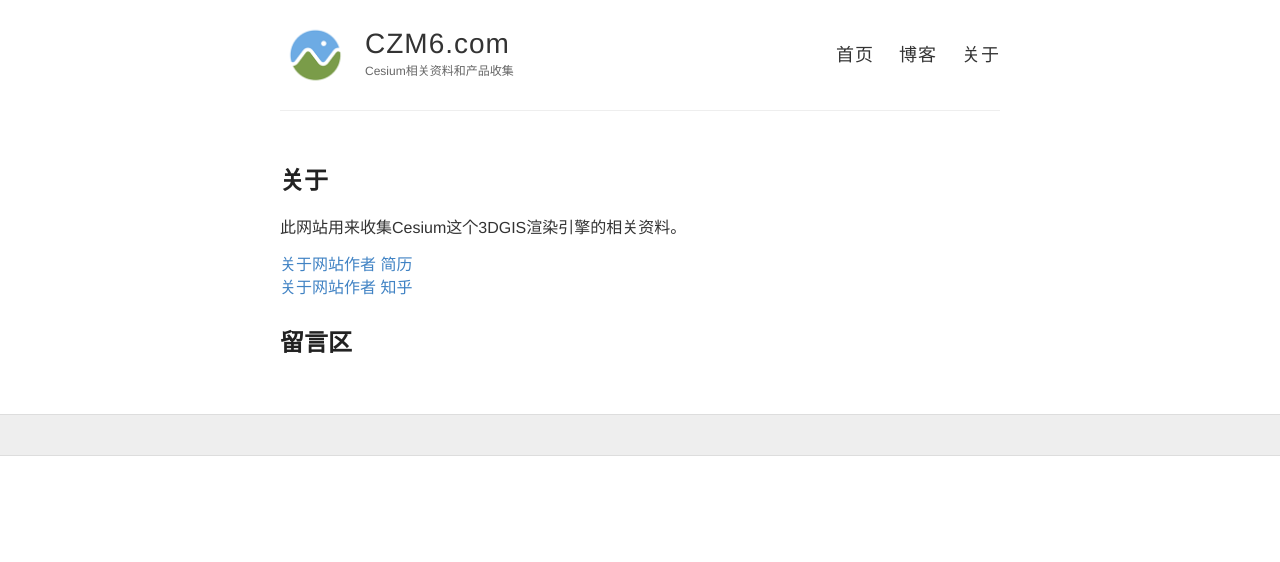
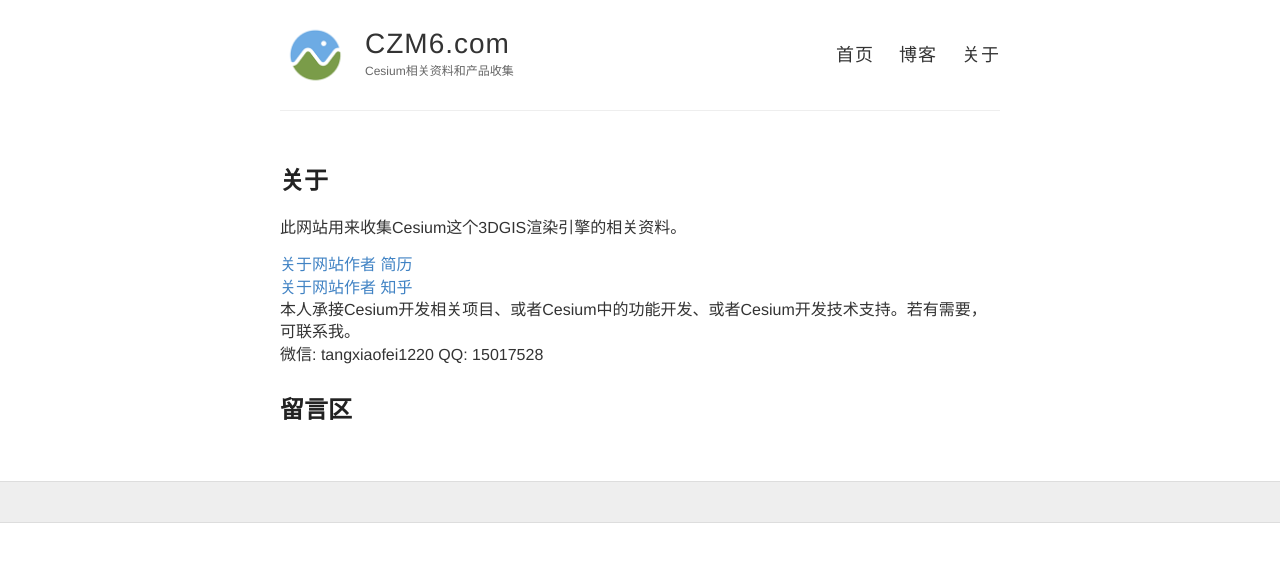
Before and after one commit to vtxf/czm6, a Jekyll site: the page built from about.md, in a window 1280 px wide. Shown: the top 562 px of the page. Built offline with Jekyll 4.4.1, drawn with Linux system fonts in a browser that asks for light colours; comment, search, counter and statistics services are not loaded.

Commit message:
继续增加广告

```diff
--- a/about.md
+++ b/about.md
@@ -9,5 +9,8 @@ permalink: /about/
 <a href="../t/18/resume/txf-resume.html" target="_blank">关于网站作者 简历</a>
 <br/>
 <a href="https://www.zhihu.com/people/vtxf/" target="_blank">关于网站作者 知乎</a>
+<br/>
+本人承接Cesium开发相关项目、或者Cesium中的功能开发、或者Cesium开发技术支持。若有需要，可联系我。
+微信: tangxiaofei1220  QQ: 15017528
 
 {% include valine.html %}
```
